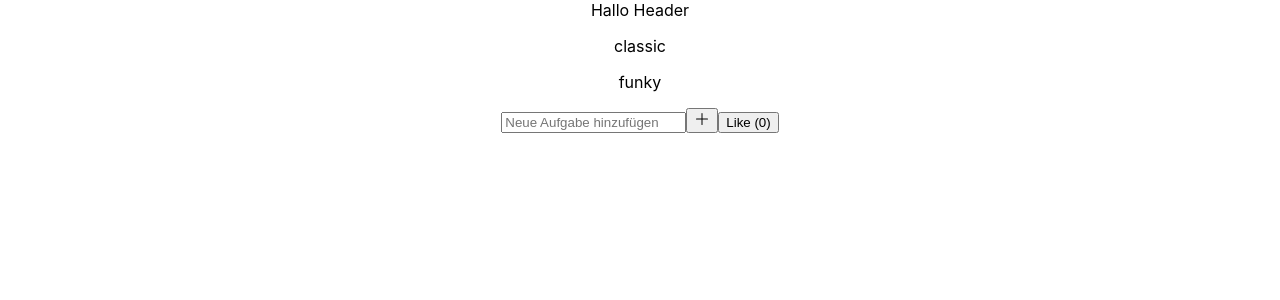
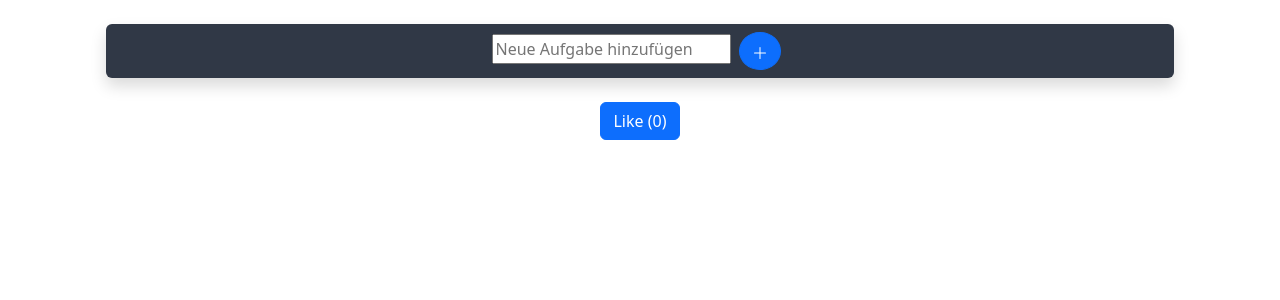
Before and after one commit to Vynvan/react-test-arndt, a React (Create React App) app: page / in a window 1280 px wide. Shown: the top 300 px of the page. Built offline with nearby package versions, Linux system fonts and the light colour scheme.

Commit message:
Implemented bootstrap

```diff
--- a/package.json
+++ b/package.json
@@ -6,6 +6,7 @@
     "@testing-library/jest-dom": "^5.17.0",
     "@testing-library/react": "^13.4.0",
     "@testing-library/user-event": "^13.5.0",
+    "bootstrap": "^5.3.3",
     "react": "^18.3.1",
     "react-dom": "^18.3.1",
     "react-scripts": "5.0.1",
--- a/src/App.js
+++ b/src/App.js
@@ -1,5 +1,6 @@
 import './App.css';
 import React, { Component } from 'react';
+import 'bootstrap/dist/css/bootstrap.min.css';
 
 class Message extends Component {
   render() {
@@ -18,37 +19,32 @@ function Header() {
 function LikeButton() {
   const [likes, setLikes] = React.useState(0);
   const onClick = () => setLikes(likes + 1);
-  return <button onClick={onClick}>Like ({likes})</button>
+  return <button className='btn btn-primary' onClick={onClick}>Like ({likes})</button>
 }
 
 function TodoList() {
   const [items, setItems] = React.useState([]);
+  const click = () => setItems([...items, document.getElementById('todo-input').value]);
+  const styles = { backgroundColor: '#303846', color: 'white' }
 
-  function addTodo() {
-    const {value} = document.getElementById('todo-input');
-    const array = [...items, value];
-    setItems(array);
-  }
-
-  return <>
-    <ul>
-      {items.map((item, index) => <li key={index}>{item}</li>)}
+  return <div className='container hero'>
+    <div className='m-4 p-2 rounded align-items-center shadow' style={styles}>
+        <input type="text" id="todo-input" placeholder="Neue Aufgabe hinzufügen" />
+        <button className="mx-2 btn btn-primary rounded-circle" onClick={click} title="Hinzufügen">
+            <svg xmlns="http://www.w3.org/2000/svg" width="16" height="16" fill="currentColor" className="bi bi-plus-lg" viewBox="0 0 16 16">
+                <path fillRule="evenodd" d="M8 2a.5.5 0 0 1 .5.5v5h5a.5.5 0 0 1 0 1h-5v5a.5.5 0 0 1-1 0v-5h-5a.5.5 0 0 1 0-1h5v-5A.5.5 0 0 1 8 2"/>
+            </svg>
+        </button>
+    </div>
+    <ul className='ps-0'>
+      {items.map((item, index) => <li className='list-unstyled m-4 p-2 rounded align-items-center shadow' style={styles} key={index}>{item}</li>)}
     </ul>
-    <input type="text" id="todo-input" placeholder="Neue Aufgabe hinzufügen" />
-    <button className="btn btn-primary rounded-circle" onClick={addTodo} title="Hinzufügen">
-      <svg xmlns="http://www.w3.org/2000/svg" width="16" height="16" fill="currentColor" className="bi bi-plus-lg" viewBox="0 0 16 16">
-        <path fillRule="evenodd" d="M8 2a.5.5 0 0 1 .5.5v5h5a.5.5 0 0 1 0 1h-5v5a.5.5 0 0 1-1 0v-5h-5a.5.5 0 0 1 0-1h5v-5A.5.5 0 0 1 8 2"/>
-      </svg>
-    </button>
-  </>
+  </div>
 }
 
 function App() {
   return (
     <div className="App">
-      <Header />
-      <Message message="classic" />
-      <MessageFunky message="funky" />
       <TodoList />
       <LikeButton />
     </div>
```
Also changed, not shown: 1 other file (tests, documents, lock files or other folders).
